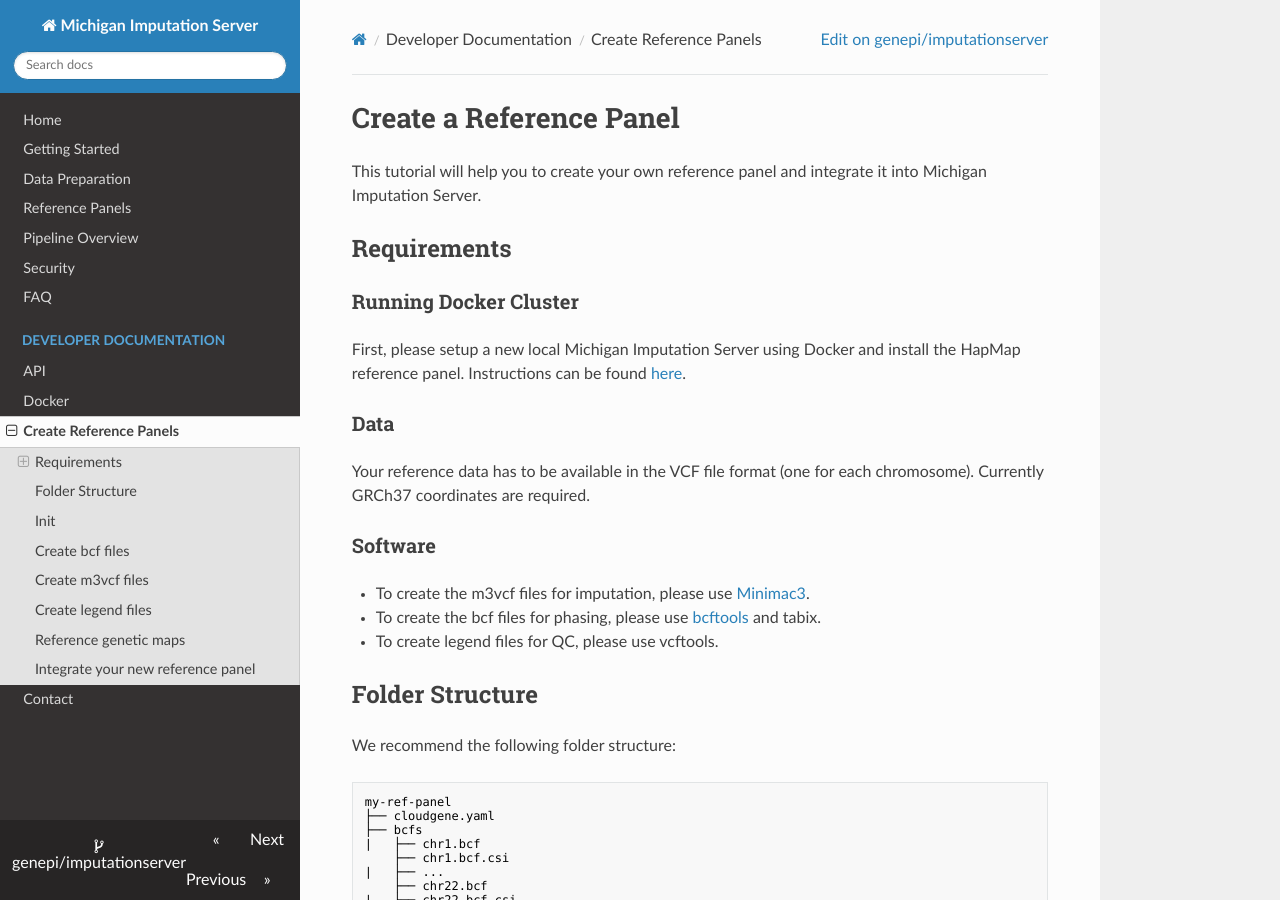
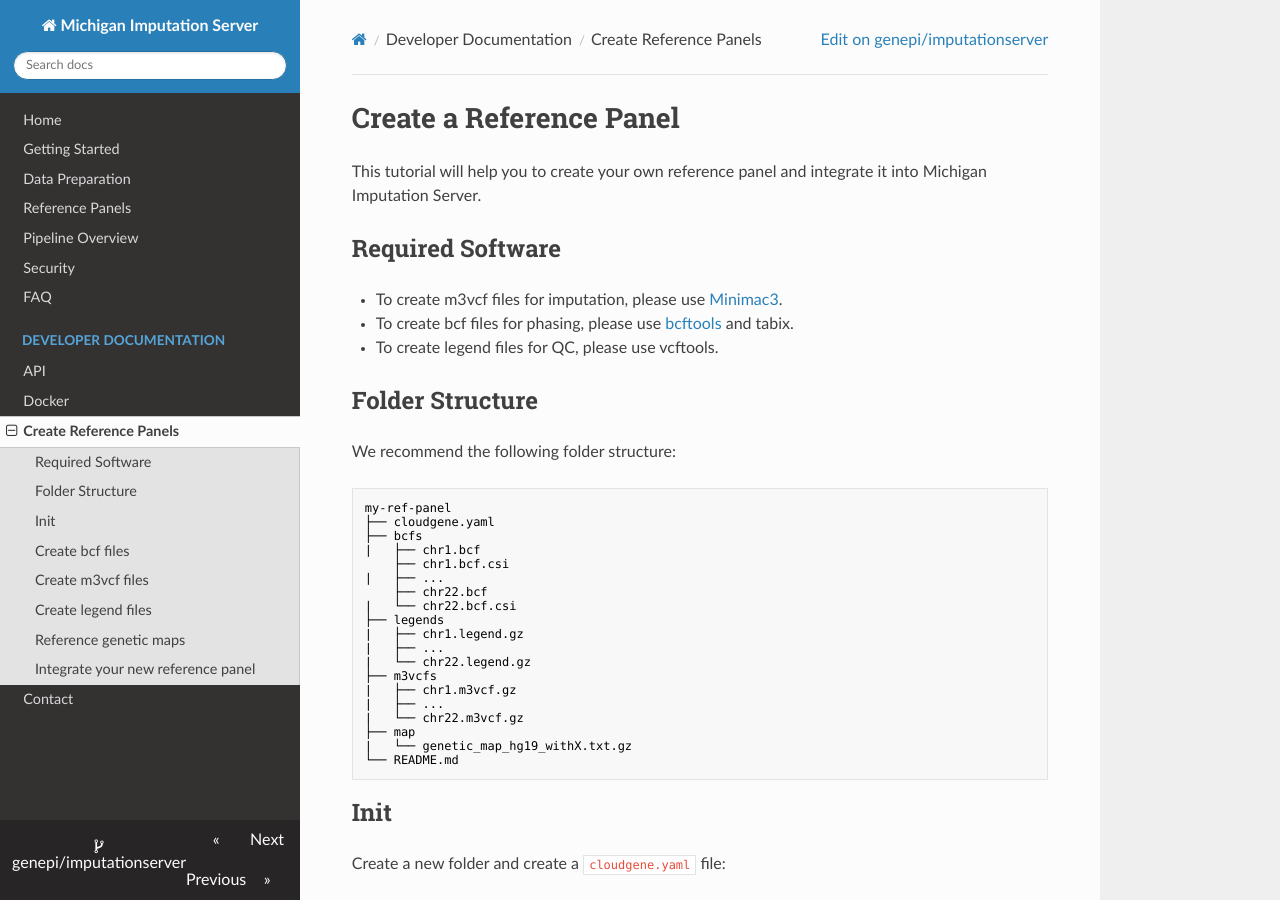
Before and after one commit to genepi/imputationserver, an MkDocs documentation site: the page built from docs/create-reference-panels.md, in a window 1280 px wide and 900 px high. Built offline with MkDocs 1.6.1, drawn with Linux system fonts in a browser that asks for light colours; nearby versions of some CDN libraries; old or Windows-style settings are respelled for this version of MkDocs.

Commit message:
Update create reference panels documentation

```diff
--- a/docs/create-reference-panels.md
+++ b/docs/create-reference-panels.md
@@ -2,21 +2,10 @@
 
 This tutorial will help you to create your own reference panel and integrate it into Michigan Imputation Server.
 
-## Requirements
-
-### Running Docker Cluster
-First, please setup a new local Michigan Imputation Server using Docker and install the HapMap reference panel.
-Instructions can be found [here](http://imputationserver.readthedocs.io/en/latest/docker/).
-
-### Data
-
-Your reference data has to be available in the VCF file format (one for each chromosome). Currently GRCh37 coordinates are required.
-
-### Software
-- To create the m3vcf files for imputation, please use [Minimac3](https://github.com/Santy-8128/Minimac3).
-- To create the bcf files for phasing, please use [bcftools](https://samtools.github.io/bcftools/bcftools.html) and tabix.
+## Required Software
+- To create m3vcf files for imputation, please use [Minimac3](https://github.com/Santy-8128/Minimac3).
+- To create bcf files for phasing, please use [bcftools](https://samtools.github.io/bcftools/bcftools.html) and tabix.
 - To create legend files for QC, please use vcftools.
-
 
 ## Folder Structure
 
```
